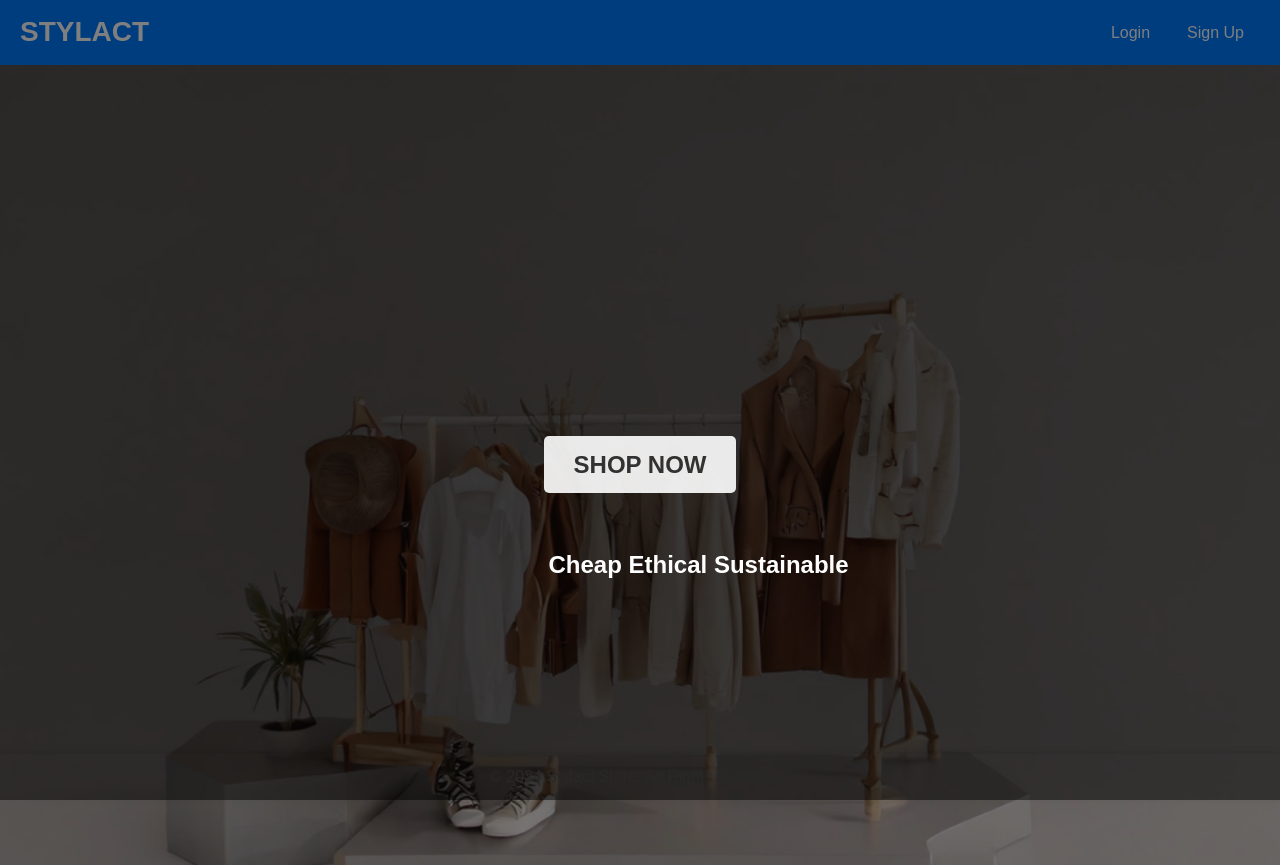
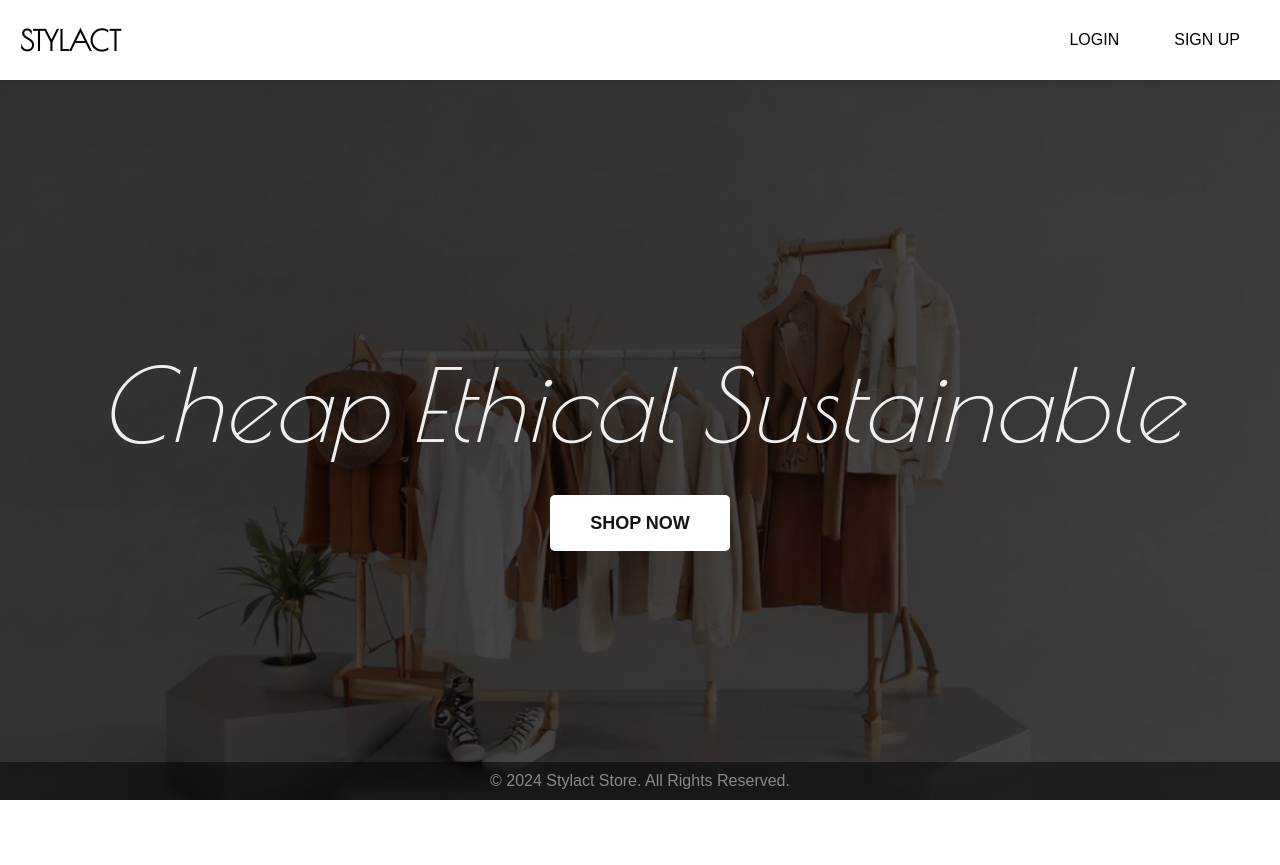
Before and after one commit to EduardoGDGV/Online-Store-Project, a plain HTML site: page landing_page.html in a window 1280 px wide. After the commit the page ends 800 px from the top, so only its background shows below. Drawn offline with nearby package versions, Linux system fonts and the light colour scheme.

Commit message:
Add files via upload

```diff
--- a/styles/admin_style.css
+++ b/styles/admin_style.css
@@ -4,13 +4,15 @@ body {
     flex-direction: column;
     min-height: 100vh;
     font-family: Arial, sans-serif;
+    padding-top: 100px;
+    padding-bottom: 20px;
 }
 
 /* Sidebar styles */
 .sidebar {
     width: 200px;
     background-color: #f4f4f4;
-    padding-top: 20px;
+    padding-top: 100px;
     position: fixed;
     top: 50px; /* Adjust this value based on the height of your navbar */
     left: 0;
--- a/styles/cart_style.css
+++ b/styles/cart_style.css
@@ -2,13 +2,12 @@ body {
     font-family: Arial, sans-serif;
     background-color: #f4f4f4;
     margin: 0;
-    padding: 0;
 }
 
 .container {
     width: 90%;
     max-width: 1200px;
-    margin: 30px auto;
+    margin: 100px auto;
     padding: 20px;
     background-color: #fff;
     box-shadow: 0 4px 8px rgba(0, 0, 0, 0.1);
--- a/styles/general_style.css
+++ b/styles/general_style.css
@@ -13,124 +13,97 @@
     padding: 0;
     box-sizing: border-box;
     font-family: 'Arial', sans-serif;
+    user-select: none; /* Prevent the icon from being selected */
 }
 
-/* Header / Navbar */
+/* General Header Styling */
 header {
-    padding: 10px 20px;
+    background-color: white;
     display: flex;
     justify-content: space-between;
     align-items: center;
-    color: white;
-    box-shadow: 0 4px 6px rgba(0, 0, 0, 0.1);
-    background-color: #007bff;
-    z-index: 1;
+    padding: 20px 20px;
+    position: fixed;
+    top: 0;
+    width: 100%;
+    box-shadow: 0 2px 5px rgba(0, 0, 0, 0.1);
+    z-index: 10;
+    max-height: 80px;
 }
 
-#description{
-    position: absolute;
-    top: 100px;
-    left: 0;
-    width: 310px;
-    text-align: center;
+/* Hide scrollbar on webkit browsers (Chrome, Safari, Edge) */
+body::-webkit-scrollbar {
+    display: none; /* Hide the scrollbar */
+}
+
+/* Ensure other browsers are covered */
+body {
+    overflow: auto; /* Enable scrolling but hide scrollbar */
 }
 
 .logo h1 {
+    font-family: "Poiret One", sans-serif;
+    font-weight: 1000;
+    font-style: normal;
+    font-size: 28px;
+    color: black;
     margin: 0;
-    font-size: 28px;
-    color: white;
 }
 
+.logo a {
+    text-decoration: none; /* Remove underline from link */
+}
+
+/* Header Navigation Styling */
 nav ul {
     display: flex;
-    gap: 5px;
+    gap: 15px;
 }
 
 nav ul li {
     list-style: none;
+    position: relative; /* For positioning */
 }
 
 nav ul li a {
-    color: white;
-    padding: 8px 16px;
+    font-size: 16px;
+    color: black;
+    text-transform: uppercase;
+    font-weight: 500;
+    text-decoration: none;
+    padding: 20px 20px;
+    background-color: white;
     border-radius: 5px;
     transition: background-color 0.3s ease, color 0.3s ease;
+    display: flex;
+    align-items: center; /* Vertically center the content */
+    justify-content: center; /* Horizontally center the content */
 }
 
+/* Hover Effect for Header Buttons */
 nav ul li a:hover {
-    background-color: #0056b3;
-    color: #ffffff;
+    background-color: #151515;
+    color: white;
 }
 
-body {
-    background-color: #e2e2e2;
-    color: #333;
-    line-height: 1.6;
-}
-
-a {
-    text-decoration: none;
-    color: #333;
-}
-
-ul {
-    list-style-type: none;
-}
-
-button {
-    cursor: pointer;
-    transition: background-color 0.3s ease;
-}
-
-/* Error Message Styles */
-.error-message {
-    color: red;
-    font-size: 14px;
-    margin-top: 5px;
-}
-
-/* Footer */
-footer {
-    color: rgb(80, 80, 80);
-    text-align: center;
-    padding: 10px 0;
-    position: fixed;
-    bottom: 0;
-    width: 100%;
-    box-shadow: 0 -2px 6px rgba(0, 0, 0, 0.1);
-}
-
+/* Material Symbol Styling */
 .material-symbols-outlined {
     position: absolute;
-    right: 10px;
     cursor: pointer;
-    color: #333;
+    color: #333; /* Default color for the icons */
     font-size: 24px;
     transition: color 0.3s ease;
 }
 
-#material1{
-    position: absolute;
-    right: 133px;
+/* Hover effect for Material Symbols when hovering over the link */
+nav ul li a:hover .material-symbols-outlined {
+    color: white; /* Change icon color to white on hover */
 }
 
-#material2{
-    position: absolute;
-    right: 60px;
-}
-
-#material3{
-    position: absolute;
-    right: 24px;
-}
-
-#material4{
-    position: absolute;
-    right: 97px;
-}
-
-.material-symbols-outlined:hover {
-    color: #014690;
+/* Optional: Active state for Material Icons when clicked */
+nav ul li a:active .material-symbols-outlined {
+    background-color: #007bff;
+    color: white;
 }
 
 .disabled-button {
@@ -141,3 +114,29 @@ footer {
     pointer-events: none; /* Disable click events */
     transition: none; /* Disable transition for no animation */
 }
+
+/* Error Message Styles */
+.error-message {
+    color: red;
+    font-size: 14px;
+    margin-top: 5px;
+}
+
+/* Footer Styling */
+footer {
+    background: rgba(0, 0, 0, 0.6); /* Semi-transparent black background */
+    color: #f0f0f0; /* Lighter text color for better contrast */
+    text-align: center;
+    padding: 10px 0;
+    position: fixed;
+    bottom: 0;
+    width: 100%;
+    font-family: 'Playfair Display', serif;
+    opacity: 0.85; /* Reduced opacity to make it blend better */
+    backdrop-filter: blur(5px); /* Apply a blur effect to the background */
+}
+
+footer p {
+    color: #ffffff; /* Ensuring footer text is bright white */
+    font-size: 16px;
+}
--- a/styles/landing_style.css
+++ b/styles/landing_style.css
@@ -1,80 +1,66 @@
-/* Landing Page Header (Login/Sign Up Links) */
-.landing-header {
-    background: none;
-    width: 100vw;
-    position: absolute;
-    top: 0;
-    right: 0;
-    padding: 10px;
-    z-index: 100;
-}
-
-.landing-header nav ul {
-    display: flex;
-    gap: 20px;
-}
-
-.landing-header nav ul li a {
-    font-size: 16px;
-    padding: 10px;
-    color: #ffffff;
-    text-transform: uppercase;
-    font-weight: bold;
-    transition: color 0.3s ease;
-}
-
-.landing-header nav ul li a:hover {
-    color: #dcdcdc;
-}
-
-/* Landing Page Content */
+/* Landing Page Styling */
 .landing-page {
+    position: relative;
     display: flex;
     justify-content: center;
     align-items: center;
     height: 100vh;
-    background-image: url('background1.png'); /* Path to the image */
-    background-size: cover; /* Ensure the image covers the entire area */
-    background-repeat: no-repeat; /* Prevent the image from repeating */
-    background-position: center; /* Center the image */
-    color: white;
+    background-image: url('background1.png');
+    background-size: cover;
+    background-position: center;
     text-align: center;
+    padding-top: 80px;
 }
 
-.landing-page::before {
-    content: '';
+.overlay {
     position: absolute;
     top: 0;
     left: 0;
     right: 0;
     bottom: 0;
-    background-color: rgba(0, 0, 0, 0.5); /* Black overlay with 50% opacity */
-    z-index: 1; /* Place it below the text */
+    background-color: rgba(0, 0, 0, 0.4);
+    z-index: 1;
 }
 
 .landing-content {
-    position: relative; /* Make sure the content is on top of the overlay */
-    z-index: 2; /* Higher than the overlay */
+    position: relative;
+    z-index: 2;
+    display: flex;
+    flex-direction: column;
     align-items: center;
+    gap: 30px; /* Increased gap between text and button */
+    text-align: center;
+    font-family: 'Playfair Display', serif; /* Using Playfair Display font */
 }
 
-.landing-content h1 {
-    font-size: 60px;
-    margin-bottom: 300px;
-    letter-spacing: 1.5px;
+.landing-content h2#description {
+    font-family: "Poiret One", sans-serif;
+    font-weight: 400;
+    font-style: italic;
+    font-size: 100px;
+    font-weight: 400; /* Lighter weight for more elegant text */
+    color: #f0f0f0;
+    margin: 0;
 }
 
-.landing-content .btn {
+/* Button Styling */
+.button-container {
+    margin-top: 20px; /* More space between text and button */
+}
+
+.button-container .btn {
     background-color: white;
-    opacity: 90%;
-    padding: 15px 30px;
-    font-size: 24px;
+    color: #151515;
+    padding: 18px 40px; /* Slightly larger padding for better button appearance */
+    font-size: 18px; /* Increased font size */
     border-radius: 5px;
     text-transform: uppercase;
-    font-weight: bold;
-    transition: color 0.3s ease;
+    font-weight: 600;
+    text-decoration: none;
+    transition: background-color 0.3s ease, color 0.3s ease;
 }
 
-.landing-content .btn:hover {
-    color: #0056b3;
+.button-container .btn:hover {
+    background-color: #151515;
+    color: white;
 }
--- a/styles/login_style.css
+++ b/styles/login_style.css
@@ -1,16 +1,29 @@
-/* Login Page */
+/* Login Page Styling */
 .login-section {
     display: flex;
     justify-content: center;
     align-items: center;
     height: 100vh;
-    background-image: url(background1.png);
-    background-size: cover; /* Ensure the image covers the entire area */
-    background-repeat: no-repeat; /* Prevent the image from repeating */
-    background-position: center; /* Center the image */
+    background-image: url('background1.png');
+    background-size: cover;
+    background-repeat: no-repeat;
+    background-position: center;
     padding: 20px;
+    position: relative; /* To position the overlay */
 }
 
+/* Darkening Overlay */
+.overlay {
+    position: absolute;
+    top: 0;
+    left: 0;
+    right: 0;
+    bottom: 0;
+    background-color: rgba(0, 0, 0, 0.4); /* Dark overlay */
+    z-index: 1; /* Ensure overlay is behind the content */
+}
+
+/* Login Box */
 .login-box {
     background-color: white;
     padding: 40px;
@@ -19,9 +32,11 @@
     width: 100%;
     max-width: 400px;
     text-align: center;
-    transition: box-shadow 0.3s ease;
+    z-index: 2; /* Ensure the login box is above the overlay */
+    position: relative;
 }
 
+/* Hover effect on the login box */
 .login-box:hover {
     box-shadow: 0 8px 20px rgba(0, 0, 0, 0.15);
 }
@@ -56,6 +71,7 @@
     transition: border-color 0.3s ease;
 }
 
+/* Input field focus styling */
 .form-group input:focus {
     border-color: #007bff;
     outline: none;
@@ -76,6 +92,7 @@
     margin-top: 15px;
 }
 
+/* Hover effect on the login button */
 .login-btn:hover {
     background-color: #0056b3;
 }
@@ -92,13 +109,15 @@
     font-weight: bold;
 }
 
+/* Hover effect on the sign-up link */
 .signup-link a:hover {
     text-decoration: underline;
     color: #0056b3;
 }
 
-#toggle-password-login{
+/* Password visibility toggle icon */
+#toggle-password-login {
     position: absolute;
-    right: 40%;
-    top: 53.5%;
+    right: 12%;
+    top: 54%;
 }
--- a/styles/main_page_style.css
+++ b/styles/main_page_style.css
@@ -77,6 +77,8 @@ main {
     box-shadow: 0 4px 12px rgba(0, 0, 0, 0.1); /* Subtle shadow for depth */
     max-width: 1200px; /* Max width for better layout on larger screens */
     margin: 40px auto; /* Centered layout with margin */
+    padding-top: 100px; /* Adjust this value based on your header's height */
+    padding-bottom: 100px; /* Adjust this value based on your header's height */
 }
 
 .main-dashboard h2 {
@@ -94,10 +96,10 @@ main {
 /* Search Bar Container (initially hidden) */
 .search-bar-container {
     display: none; /* Hidden by default */
-    position: absolute;
-    top: 9.5%;
+    position: fixed;
     left: 0;
     right: 0;
+    margin-top: 45px;
     padding: 10px 20px;
     background-color: #f9f9f9;
     box-shadow: 0 4px 12px rgba(0, 0, 0, 0.1);
--- a/styles/payment_style.css
+++ b/styles/payment_style.css
@@ -8,7 +8,7 @@ body {
 .container {
     width: 90%;
     max-width: 1000px;
-    margin: 30px auto;
+    margin: 100px auto;
     padding: 20px;
     background-color: #fff;
     box-shadow: 0 4px 8px rgba(0, 0, 0, 0.1);
--- a/styles/profile_style.css
+++ b/styles/profile_style.css
@@ -4,7 +4,7 @@
     justify-content: center;
     align-items: center;
     min-height: 100vh;
-    padding: 20px;
+    padding: 100px;
     background-color: #f4f4f4;
 }
 
@@ -25,8 +25,10 @@
     color: #333;
 }
 
+
 /* Profile Info Display */
 #profile-info-display p {
+    text-align: left;
     font-size: 18px;
     color: #555;
     margin: 8px 0;
--- a/styles/signup_style.css
+++ b/styles/signup_style.css
@@ -1,16 +1,29 @@
-/* Signup Page */
+/* Signup Page Styling */
 .signup-section {
     display: flex;
     justify-content: center;
     align-items: center;
     height: 100vh;
-    background-image: url(background1.png);
+    background-image: url('background1.png');
     background-size: cover; /* Ensure the image covers the entire area */
-    background-repeat: no-repeat; /* Prevent the image from repeating */
+    background-repeat: no-repeat; /* Prevent image from repeating */
     background-position: center; /* Center the image */
     padding: 20px;
+    position: relative; /* To position the overlay */
 }
 
+/* Darkening Overlay */
+.overlay {
+    position: absolute;
+    top: 0;
+    left: 0;
+    right: 0;
+    bottom: 0;
+    background-color: rgba(0, 0, 0, 0.4); /* Dark overlay effect */
+    z-index: 1; /* Ensure the overlay stays behind the content */
+}
+
+/* Signup Box Styling */
 .signup-box {
     background-color: white;
     padding: 40px;
@@ -19,9 +32,11 @@
     width: 100%;
     max-width: 450px;
     text-align: center;
-    transition: box-shadow 0.3s ease;
+    z-index: 2; /* Ensure signup box is above the overlay */
+    position: relative;
 }
 
+/* Hover effect on the signup box */
 .signup-box:hover {
     box-shadow: 0 8px 20px rgba(0, 0, 0, 0.15);
 }
@@ -56,6 +71,7 @@
     transition: border-color 0.3s ease;
 }
 
+/* Input focus styling */
 .form-group input:focus {
     border-color: #007bff;
     outline: none;
@@ -76,6 +92,7 @@
     margin-top: 15px;
 }
 
+/* Hover effect on the signup button */
 .signup-btn:hover {
     background-color: #0056b3;
 }
@@ -92,6 +109,7 @@
     font-weight: bold;
 }
 
+/* Hover effect on login link */
 .login-link a:hover {
     text-decoration: underline;
     color: #0056b3;
@@ -107,3 +125,10 @@
     flex: 1;
     padding-right: 40px;
 }
+
+#toggle-password-signup, #toggle-confirm-password {
+    position: absolute;
+    right: 10px;
+    top: 50%;
+    transform: translateY(-50%);
+}
```
